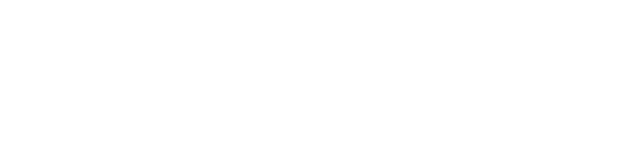
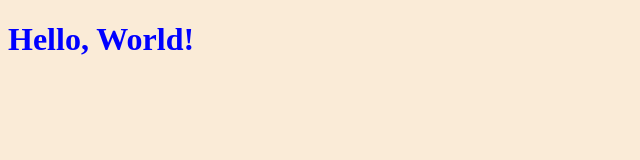
Before and after one commit to Ayronman3/testing2, a plain HTML site: page index.html in a window 1280 px wide. Shown: the whole page, without its empty margins (0-640 px from the left). Drawn offline with Linux system fonts and the light colour scheme.

Commit message:
Adding some html elemnts and styling

```diff
--- a/index.html
+++ b/index.html
@@ -3,9 +3,10 @@
 <head>
   <meta charset="UTF-8">
   <meta name="viewport" content="width=device-width, initial-scale=1.0">
-  <title>Document</title>
+  <title>Testing</title>
+  <link rel="stylesheet" href="style.css">
 </head>
 <body>
-
+  <h1>Hello, World!</h1>
 </body>
 </html>
--- /dev/null
+++ b/style.css
@@ -0,0 +1,4 @@
+body{
+  background-color: antiquewhite;
+  color: blue;
+}
```
